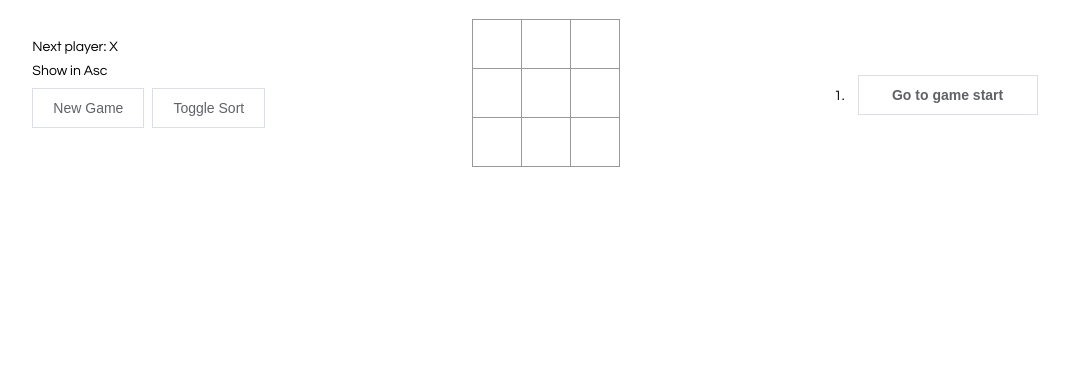
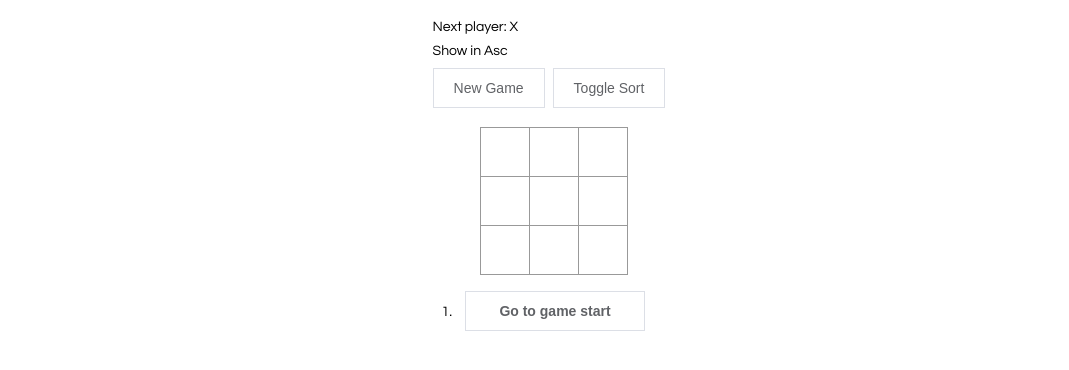
Before and after one commit to sunzhangchang/tic_tac_toe_, a React app: page / in a window 1280 px wide. Shown: the whole page, without its empty margins (87-1156 px from the left). Built offline with nearby package versions, Linux system fonts and the light colour scheme.

Commit message:
Update index.sass

```diff
--- a/src/index.sass
+++ b/src/index.sass
@@ -26,7 +26,7 @@ button
 
 .game
   display: flex
-  flex-direction: row
+  flex-direction: column
 
   .game-info
     margin: auto
```
